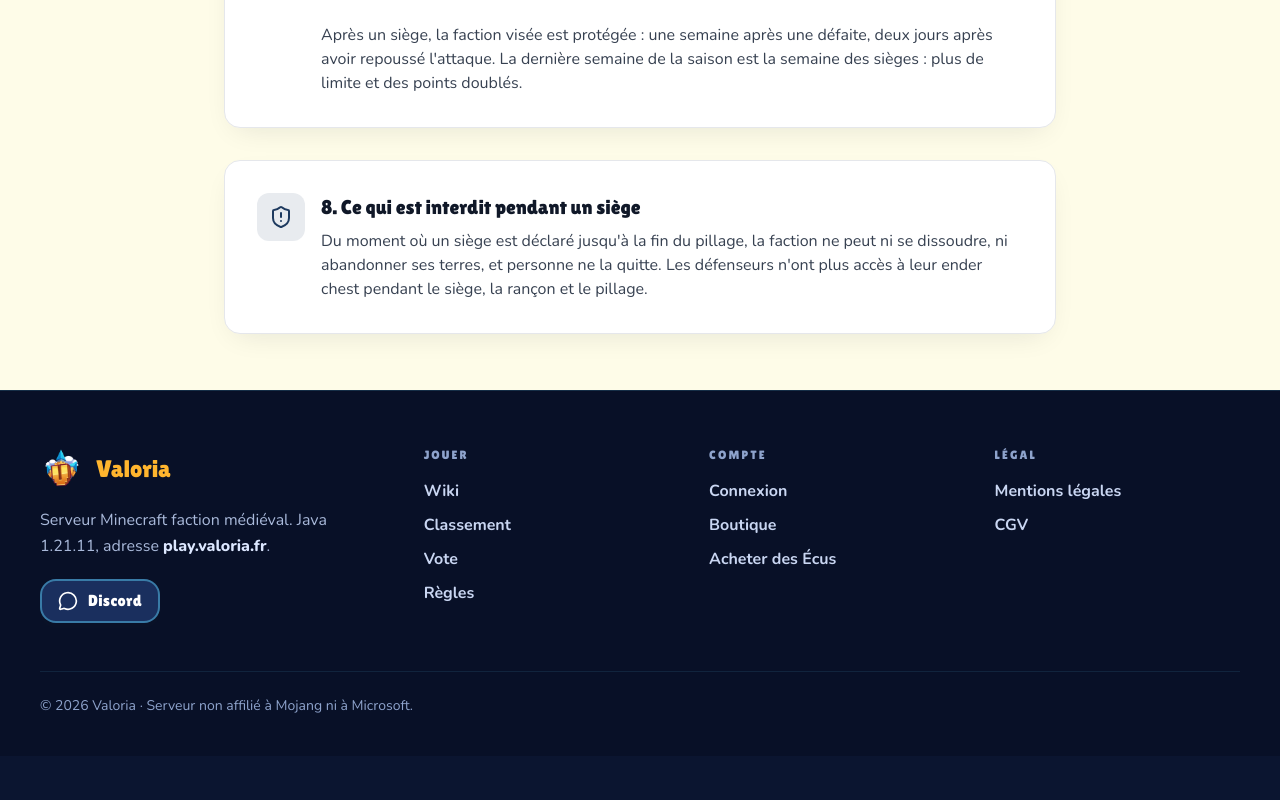
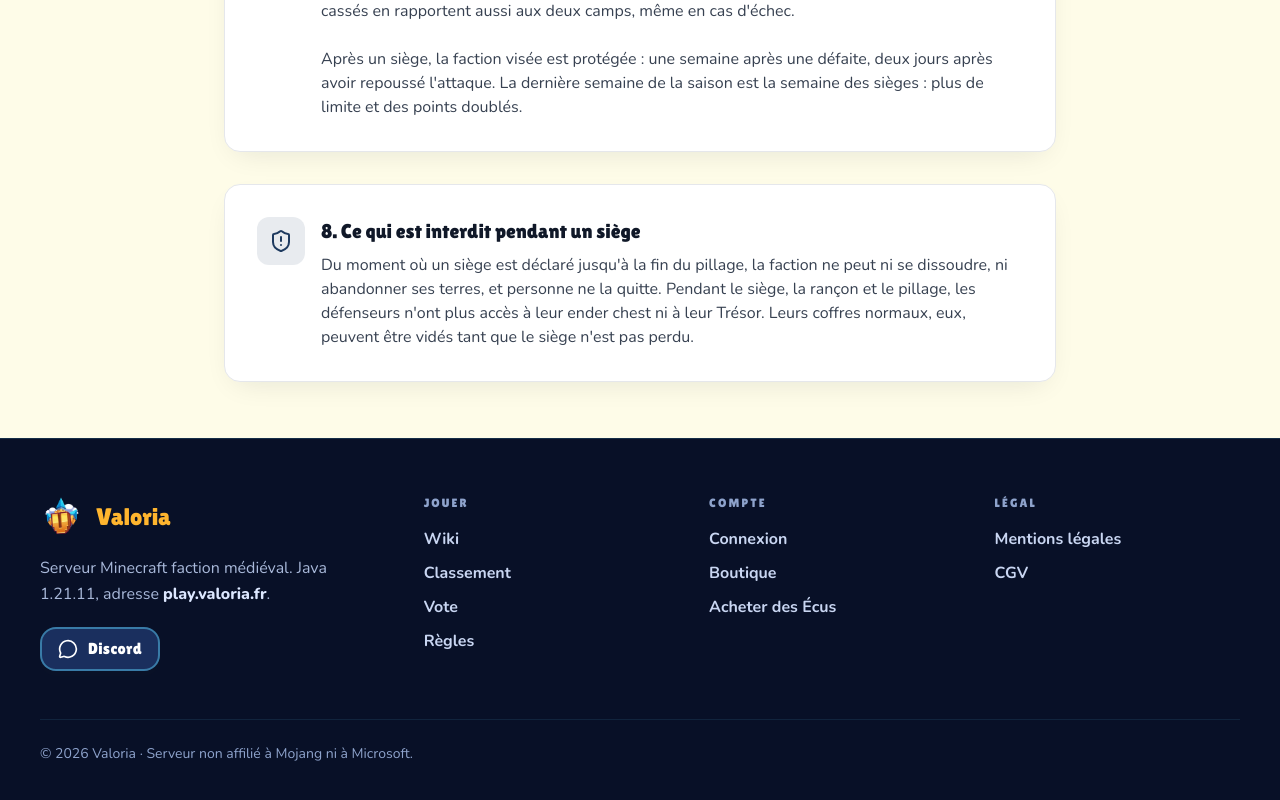
Before and after one commit to emmguardia/Valoria-Argo-Repo, a React (Vite) app in the folder Frontend/: page /wiki/sieges in a window 1280 px wide. Shown: the part 2482-3282 px from the top of the page. Before the commit the page ends 3238 px from the top, so only its background shows below. Built offline with nearby package versions, Linux system fonts and the light colour scheme.

Commit message:
Wiki sièges : Trésor scellé pendant le siège

```diff
--- a/Frontend/src/pages/WikiSiegesPage.tsx
+++ b/Frontend/src/pages/WikiSiegesPage.tsx
@@ -15,7 +15,7 @@ const SECTIONS = [
     icon: Gem,
     title: '2. Le Trésor',
     content:
-      "Tape /tresor pour recevoir le tonneau du Trésor, et pose-le dans tes terres à moins de 8 blocs de la bannière. Un tonneau normal ne compte pas.\n\nChaque jour, ce que tu y ranges rapporte des points de saison à ta faction (selon le prix de vente au shop, avec un plafond). Les reliques, comme l'œuf du dragon, rapportent des points en plus. Le Trésor est incassable : seul un siège gagné permet de l'ouvrir.",
+      "Tape /tresor pour recevoir le tonneau du Trésor, et pose-le dans tes terres à moins de 8 blocs de la bannière. Un tonneau normal ne compte pas.\n\nChaque jour, ce que tu y ranges rapporte des points de saison à ta faction (selon le prix de vente au shop, avec un plafond). Les reliques, comme l'œuf du dragon, rapportent des points en plus. Le Trésor est incassable : seul un siège gagné permet de l'ouvrir. Dès qu'un siège commence contre ta faction, il est scellé : tu ne peux plus le vider, ni à la main ni avec un entonnoir, jusqu'à la fin.",
   },
   {
     icon: Bomb,
@@ -51,7 +51,7 @@ const SECTIONS = [
     icon: ShieldAlert,
     title: '8. Ce qui est interdit pendant un siège',
     content:
-      "Du moment où un siège est déclaré jusqu'à la fin du pillage, la faction ne peut ni se dissoudre, ni abandonner ses terres, et personne ne la quitte. Les défenseurs n'ont plus accès à leur ender chest pendant le siège, la rançon et le pillage.",
+      "Du moment où un siège est déclaré jusqu'à la fin du pillage, la faction ne peut ni se dissoudre, ni abandonner ses terres, et personne ne la quitte. Pendant le siège, la rançon et le pillage, les défenseurs n'ont plus accès à leur ender chest ni à leur Trésor. Leurs coffres normaux, eux, peuvent être vidés tant que le siège n'est pas perdu.",
   },
 ];
 
```
